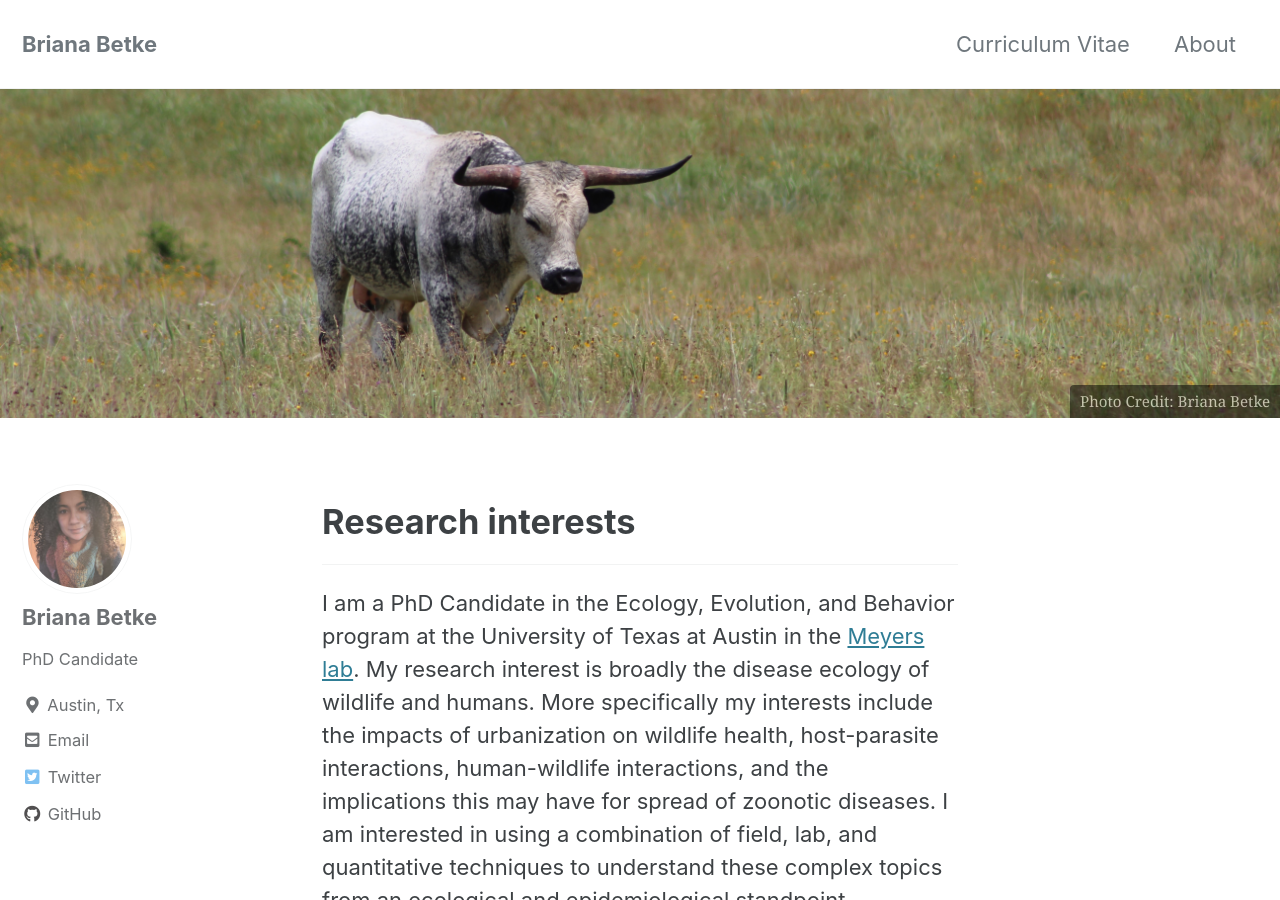
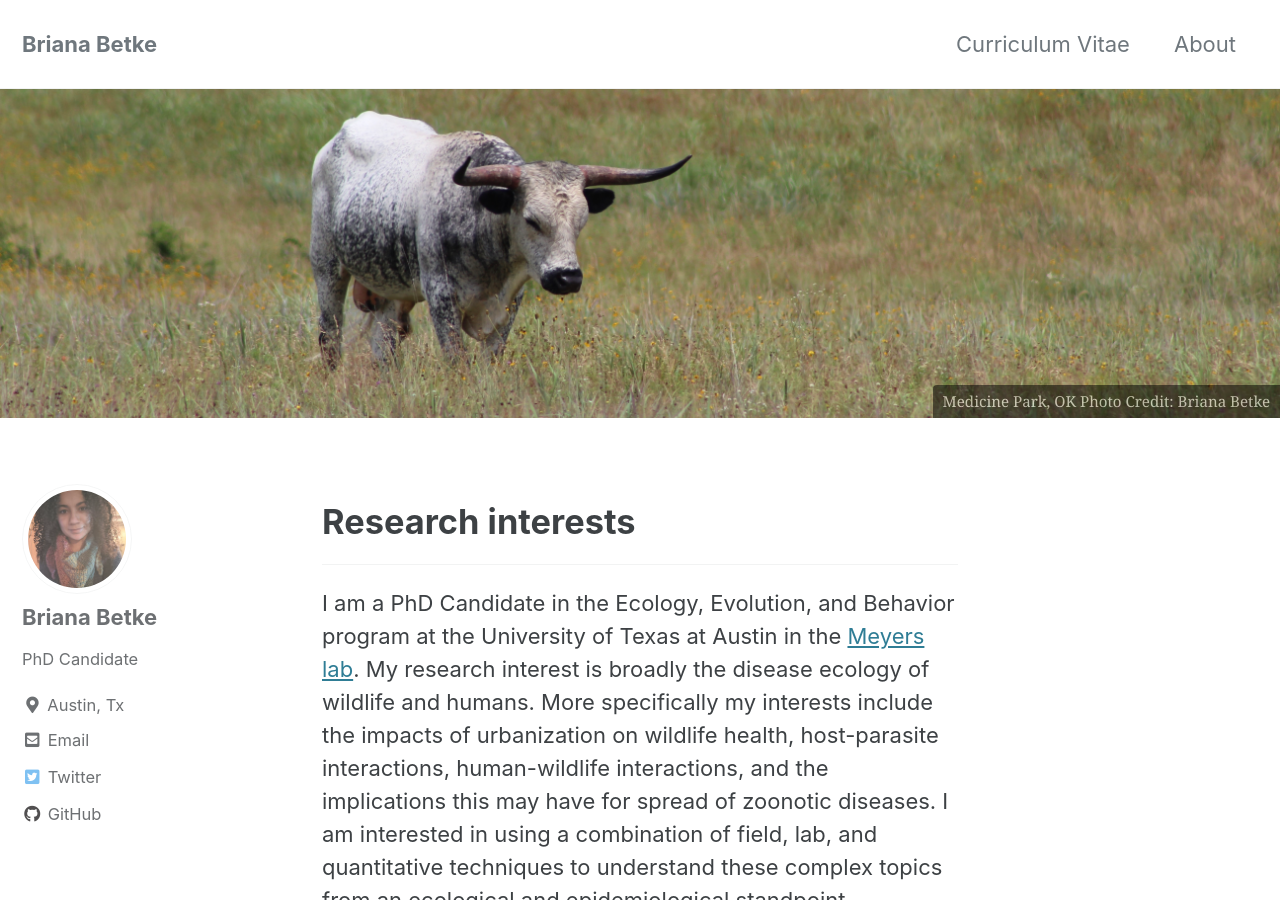
Before and after one commit to babetke/babetke.github.io, a Jekyll site: the page built from index.md, in a window 1280 px wide and 900 px high. Built offline with Jekyll 4.4.1, drawn with Linux system fonts in a browser that asks for light colours; cached includes are drawn as plain includes; comment, search, counter and statistics services are not loaded.

Commit message:
Removing caption from about header and adding location on index photo header.

```diff
--- a/index.md
+++ b/index.md
@@ -7,7 +7,7 @@
 author_profile: true
 header:
   image: "/images/IMG_1755.jpeg"
-  caption: "Photo Credit: Briana Betke"
+  caption: "Medicine Park, OK Photo Credit: Briana Betke"
 ---
 
 # Research interests
```
Also changed, not shown: _pages/about.md (+0 -1 lines).
